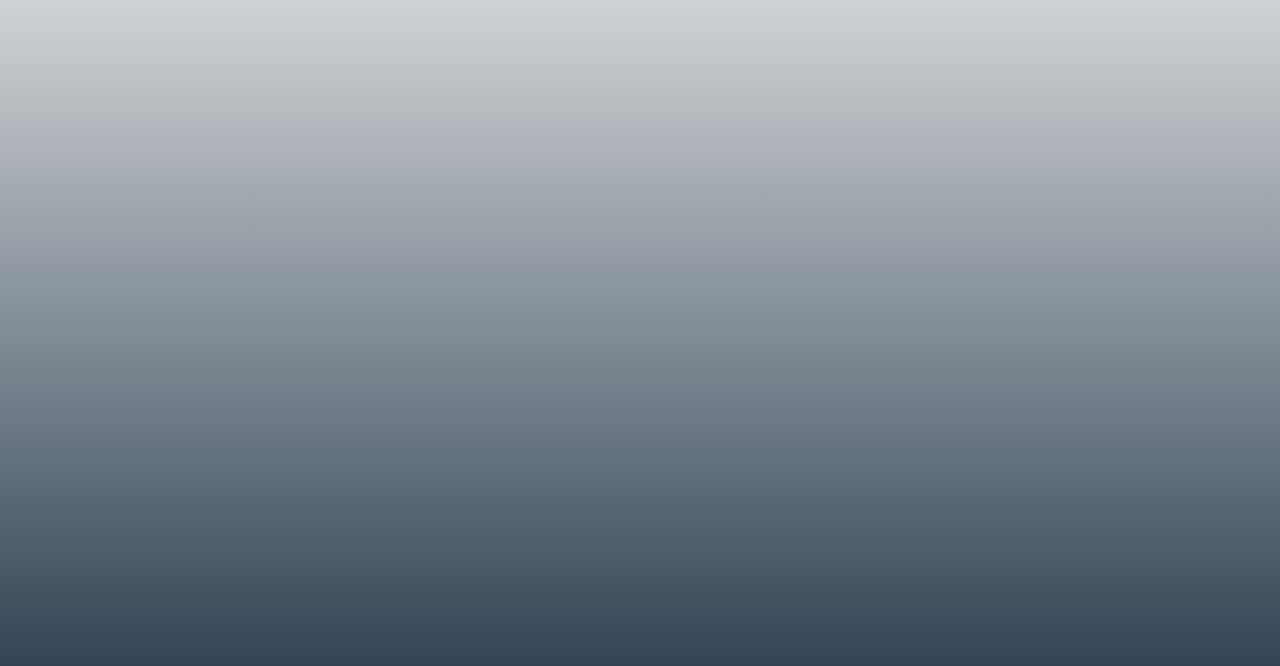
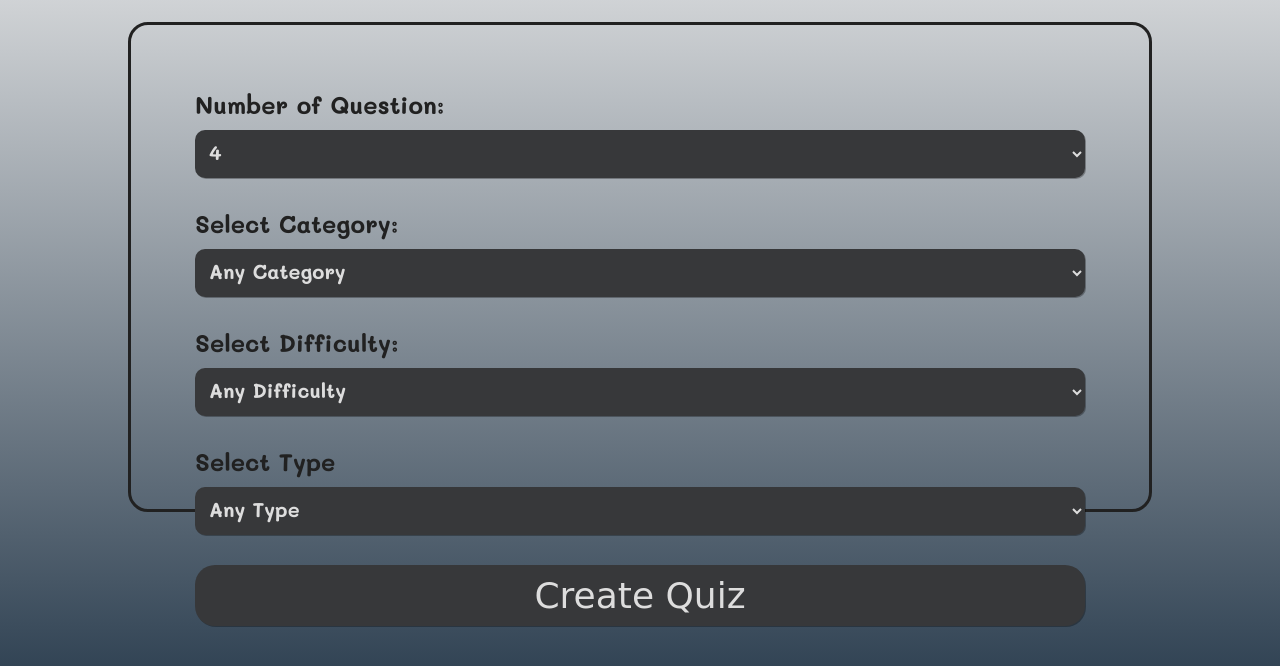
Before and after one commit to pullynnhah/trivia, a plain HTML site: page index.html in a window 1280 px wide. Shown: the part 128-794 px from the top of the page. Drawn offline with Linux system fonts and the light colour scheme; a web font is replaced by a local one.

Commit message:
complete css for form

```diff
--- a/index.html
+++ b/index.html
@@ -15,7 +15,7 @@
     <link rel="preconnect" href="https://fonts.googleapis.com" />
     <link rel="preconnect" href="https://fonts.gstatic.com" crossorigin />
     <link
-      href="https://fonts.googleapis.com/css2?family=Fascinate&family=Roboto:ital,wght@0,100;0,300;0,400;0,500;0,700;0,900;1,100;1,300;1,400;1,500;1,700;1,900&display=swap"
+      href="https://fonts.googleapis.com/css2?family=Fascinate&family=Mali:wght@300;500;700&display=swap"
       rel="stylesheet" />
 
     <!-- stylesheets -->
@@ -29,7 +29,41 @@
       <h1>Trivia</h1>
     </header>
 
+    <main>
+      <form>
+        <label for="amount">Number of Question:</label>
+        <select id="amount">
+          <option>1</option>
+          <option>2</option>
+          <option>3</option>
+          <option selected="selected">4</option>
+          <option>5</option>
+          <option>6</option>
+        </select>
 
+        <label for="category">Select Category:</label>
+        <select id="category">
+          <option value="">Any Category</option>
+        </select>
+
+        <label for="difficulty">Select Difficulty:</label>
+        <select id="difficulty">
+          <option value="" selected="selected">Any Difficulty</option>
+          <option value="easy">Easy</option>
+          <option value="medium">Medium</option>
+          <option value="hard">Hard</option>
+        </select>
+
+        <label for="type">Select Type</label>
+        <select id="type">
+          <option value="">Any Type</option>
+          <option value="multiple">Multiple Choice</option>
+          <option value="boolean">True / False</option>
+        </select>
+
+        <button onclick="submitForm()">Create Quiz</button>
+      </form>
+    </main>
     <!-- scripts -->
     <script src="scripts/script.js"></script>
   </body>
--- a/styles/style.css
+++ b/styles/style.css
@@ -1,6 +1,6 @@
 body {
   background: linear-gradient(#eee, #314354) fixed;
-  font-family: "Roboto", sans-serif;
+  font-family: "Mali", sans-serif;
 }
 
 header {
@@ -19,4 +19,59 @@ h1 {
   font: 55px "Fascinate", cursive;
 }
 main {
+  width: 80vw;
+  height: calc(80vh - 150px);
+  margin: auto;
+  padding: 5vw;
+
+  border: 3px solid #212121;
+  border-radius: 20px;
 }
+
+form {
+  display: flex;
+  flex-direction: column;
+}
+
+label {
+  color: #212121;
+  font-weight: 700;
+  font-size: 24px;
+  margin-bottom: 10px;
+}
+
+select {
+  font-weight: 700;
+  font-size: 20px;
+  appearance: menulist-button;
+  padding: 10px;
+  background-color: #37383a;
+  color: #ddd;
+  border-radius: 10px;
+  margin-bottom: 30px;
+  cursor: pointer;
+  box-shadow: 1px 1px rgba(0, 0, 0, 0.3);
+}
+
+select:hover,
+button:hover {
+  color: #fbdb75;
+}
+
+select:focus, button:focus {
+  color: #F26674;
+}
+
+button {
+  width: 100%;
+  font: 36px "Fascinate", cursive;
+  text-align: center;
+
+  color: #ddd;
+  background-color: #37383a;
+
+  padding: 10px;
+  border-radius: 20px;
+  cursor: pointer;
+  box-shadow: 1px 1px rgba(0, 0, 0, 0.3);
+}
```
Also changed, not shown: 1 other file.
